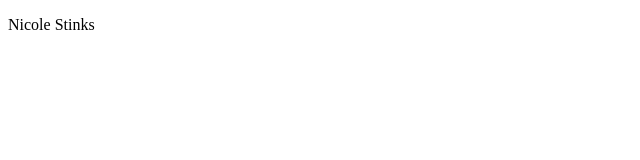
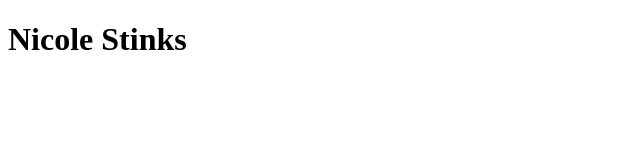
Before and after one commit to Marky301/website, a plain HTML site: page index.html in a window 1280 px wide. Shown: the whole page, without its empty margins (0-640 px from the left). Drawn offline with Linux system fonts and the light colour scheme.

Commit message:
troll change

```diff
--- a/index.html
+++ b/index.html
@@ -6,6 +6,7 @@
     <title>Document</title>
 </head>
 <body>
-    <p>Nicole Stinks</p>
+    <h1>Nicole Stinks</h1>
+    <p></p>
 </body>
 </html>
```
